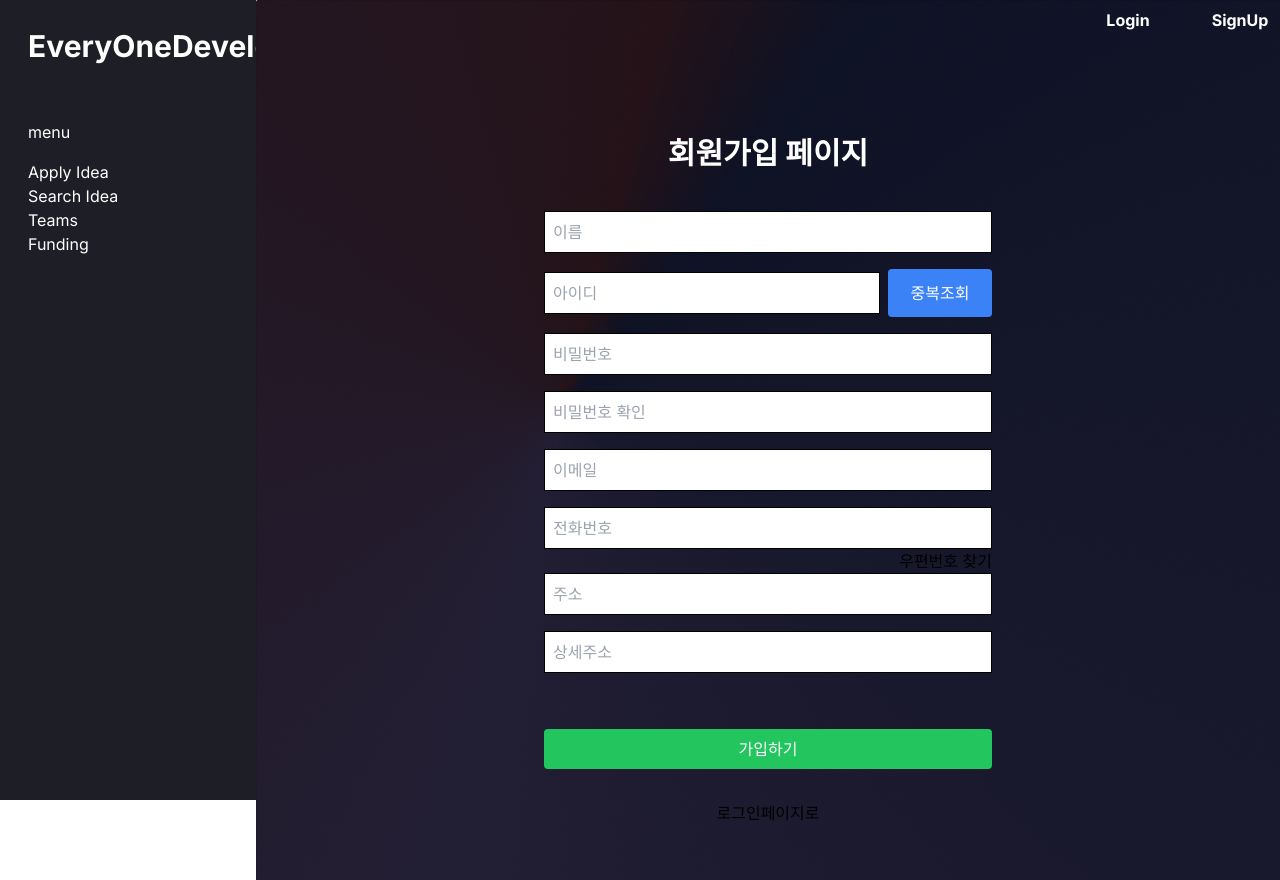
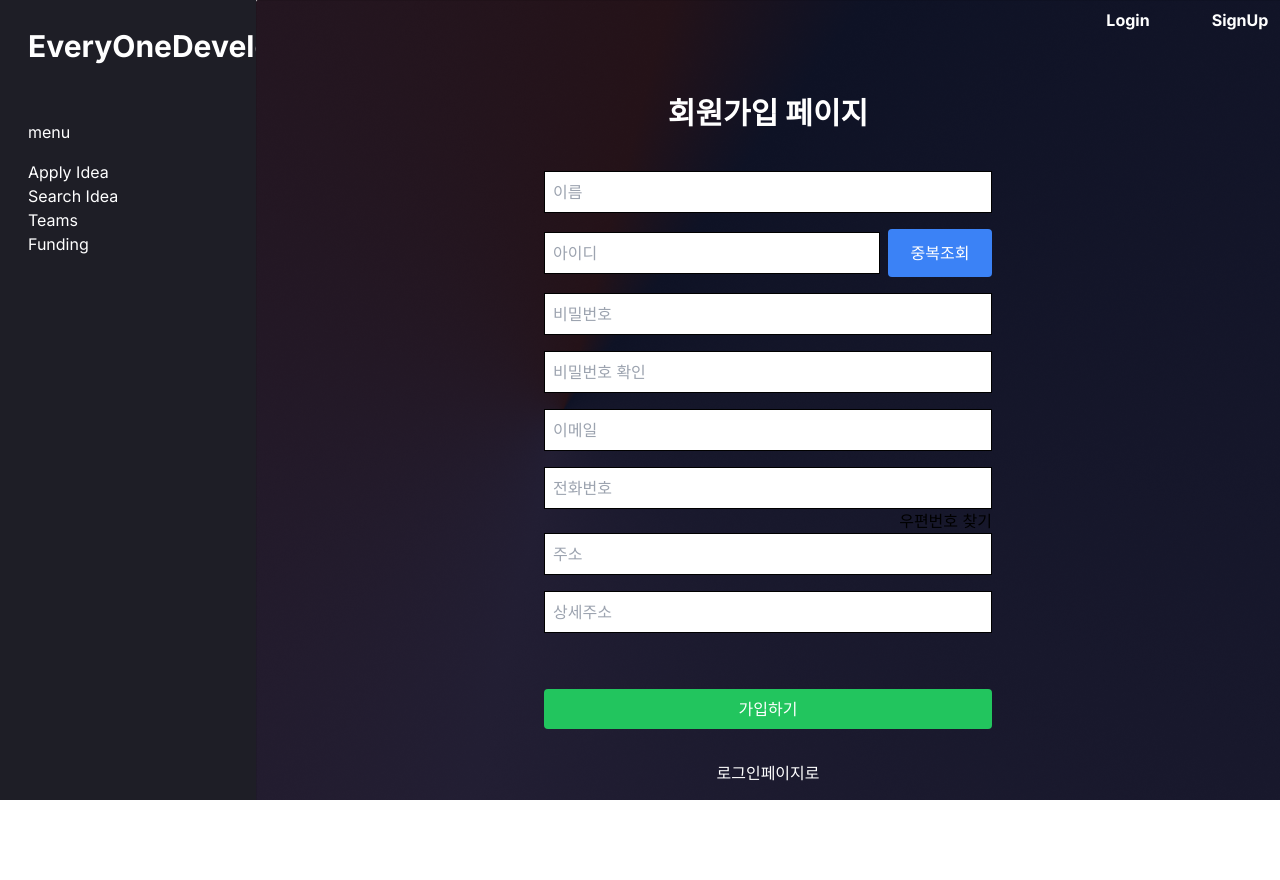
Before and after one commit to kimwoojin123/eod, a Next.js app: page /signup in a window 1280 px wide. After the commit the page ends 800 px from the top, so only its background shows below. Built offline with nearby package versions, Linux system fonts and the light colour scheme.

Commit message:
회원가입 페이지 수정

```diff
--- a/app/signup/page.tsx
+++ b/app/signup/page.tsx
@@ -192,7 +192,7 @@ export default function SignUp(){
   };
 
   return (
-    <div className="flex flex-col justify-center items-center h-screen">
+    <div className="flex flex-col justify-center items-center h-full  ">
       <h1 className="mb-10 text-3xl font-bold text-white">회원가입 페이지</h1>
       <form className="w-full max-w-md" onSubmit={handleJoin}>
         <div className="mb-6 flex flex-col">
@@ -343,7 +343,7 @@ export default function SignUp(){
           가입하기
         </button>
       </form>
-      <Link className="mt-8" href="/login">
+      <Link className="mt-8 text-white" href="/login">
         로그인페이지로
       </Link>
     </div>
```
